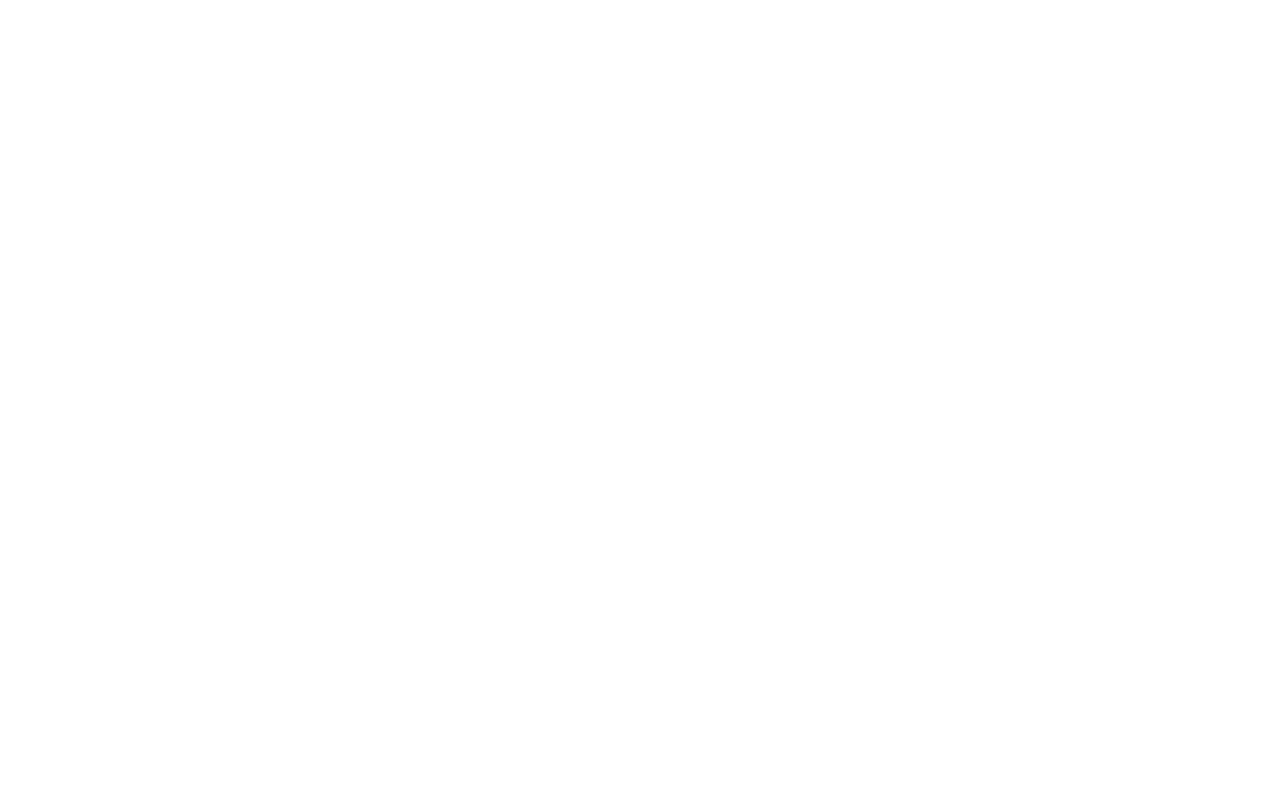
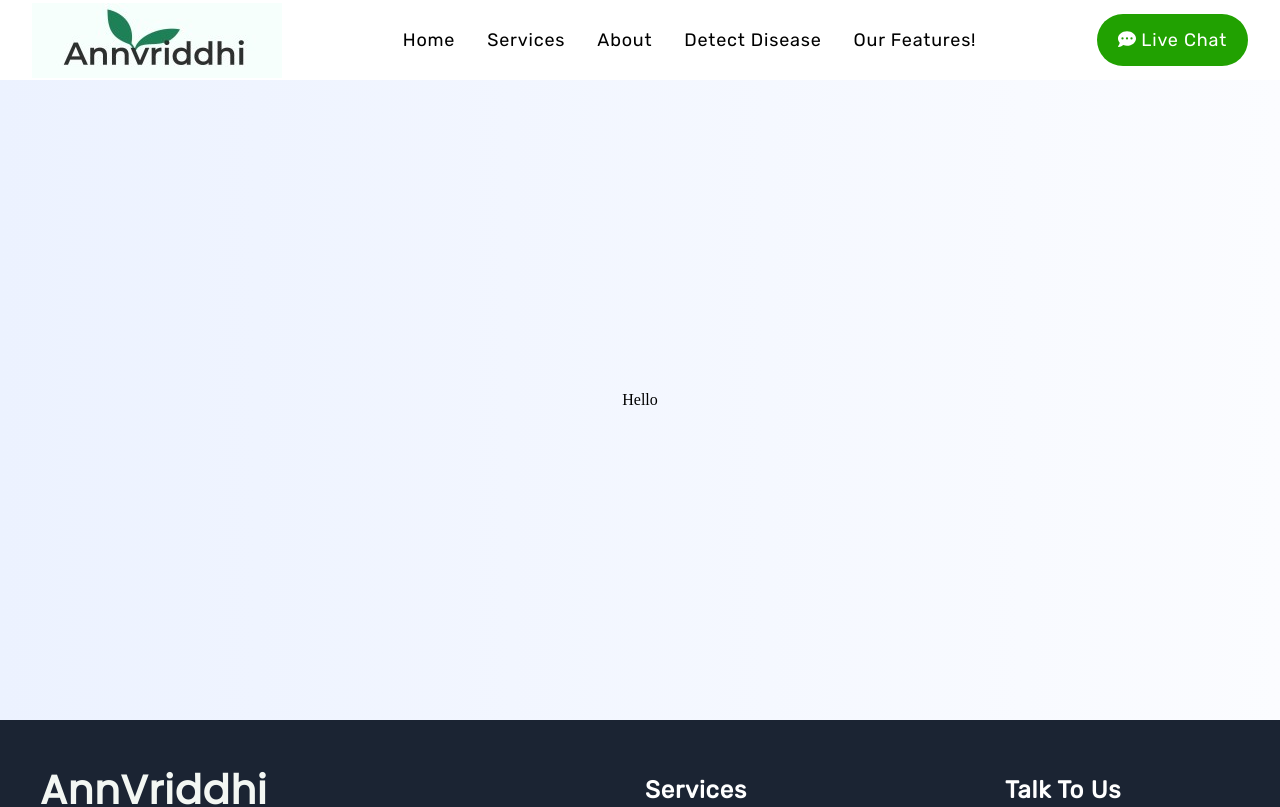
Before and after one commit to suraj-markup/BYTEVERSE_NERDS, a React (Create React App) app in the folder frontend/: page /LeafPage in a window 1280 px wide. Before the commit this address had no page. Shown: the top 807 px of the page. Built offline with nearby package versions, Linux system fonts and the light colour scheme.

Commit message:
Added Leafpage

```diff
--- a/frontend/src/App.js
+++ b/frontend/src/App.js
@@ -2,6 +2,9 @@
 import './App.css';
 import { BrowserRouter as Router, Routes, Route } from "react-router-dom";
 import Home from "./Pages/Home";
+import DetectDisease from "./Pages/DetectDisease";
+
+
 
 function App() {
   return (
@@ -10,6 +13,10 @@
       <Router >
         <Routes>
           <Route path="/" element={<Home />} />
+          <Route path="/LeafPage" element={<DetectDisease />} />
+
+
+
 
         </Routes>
       </Router>
--- /dev/null
+++ b/frontend/src/Components/LeafPage.js
@@ -0,0 +1,13 @@
+import React from 'react';
+import "../Styles/LeafPage.css";
+
+
+const LeafPage = () => {
+  return (
+    <div className="hello1">
+      <p>Hello</p>
+    </div>
+  )
+}
+
+export default LeafPage;
--- a/frontend/src/Components/Navbar.js
+++ b/frontend/src/Components/Navbar.js
@@ -50,7 +50,7 @@
           </a>
         </li>
         <li>
-          <a href="#reviews" className="navbar-links">
+          <a href="/LeafPage" className="navbar-links">
             Detect Disease
           </a>
         </li>
@@ -94,19 +94,15 @@
           </li>
           <li>
             <a onClick={openNav} href="#reviews">
-              Reviews
+              Detect Disease
             </a>
           </li>
           <li>
             <a onClick={openNav} href="#doctors">
-              Doctors
+              Our Features!
             </a>
           </li>
-          <li>
-            <a onClick={openNav} href="#contact">
-              Contact
-            </a>
-          </li>
+
         </ul>
       </div>
 
--- /dev/null
+++ b/frontend/src/Pages/DetectDisease.js
@@ -0,0 +1,21 @@
+import React from "react";
+import Navbar from "../Components/Navbar";
+import Footer from "../Components/Footer";
+import LeafPage from "../Components/LeafPage";
+
+
+function DetectDisease() {
+    return (
+      <div className="home-section">
+        <Navbar />
+        <LeafPage/>
+
+
+
+        <Footer/>
+
+      </div>
+    );
+  }
+
+  export default DetectDisease;
--- /dev/null
+++ b/frontend/src/Styles/LeafPage.css
@@ -0,0 +1,9 @@
+.hello1{
+    padding: 32px;
+    display: flex;
+    justify-content: center;
+    align-items: center;
+    gap: 24px;
+    height: 80vh;
+    background: linear-gradient(to right, #ECF2FF, #FBFCFF);
+}
```
